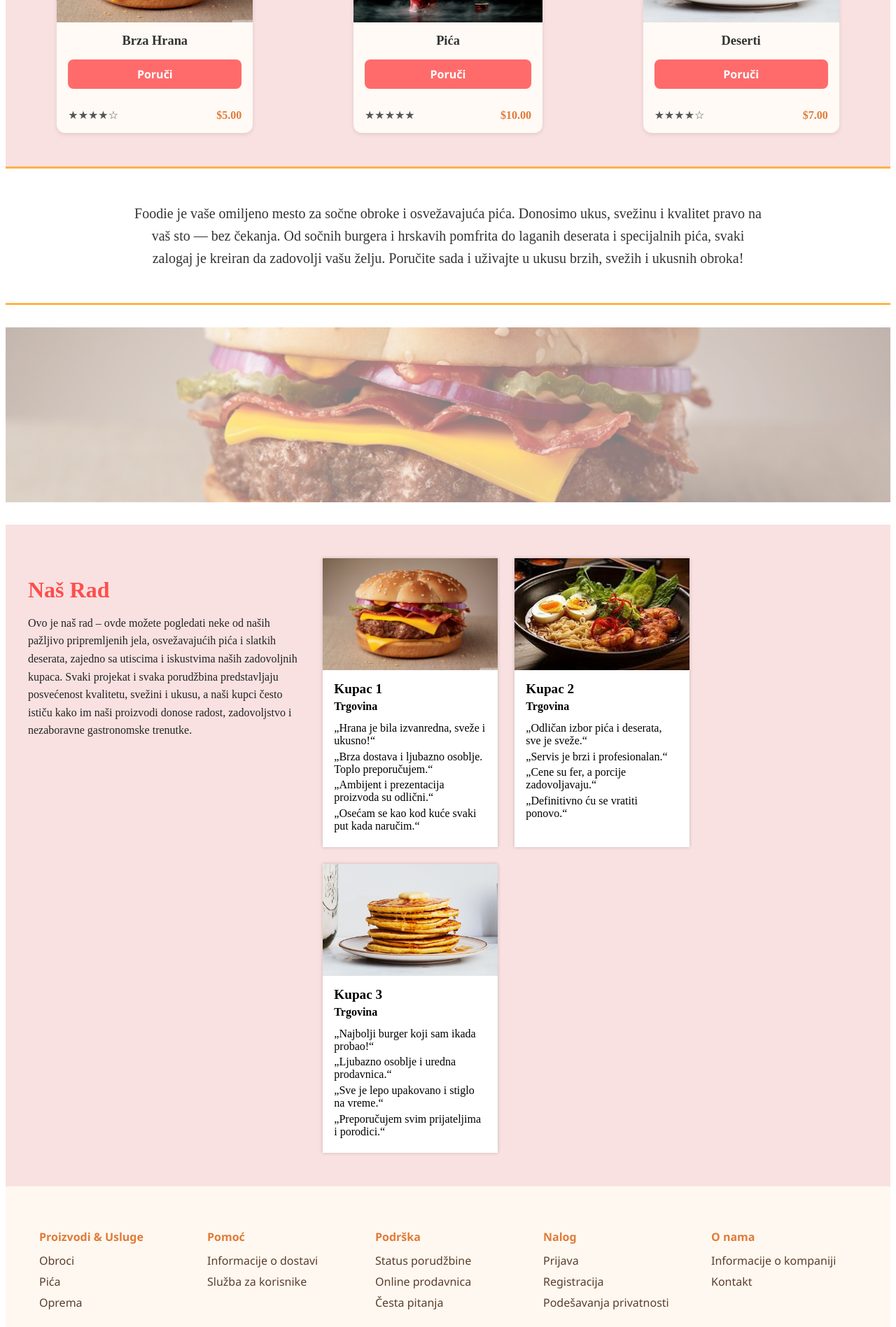
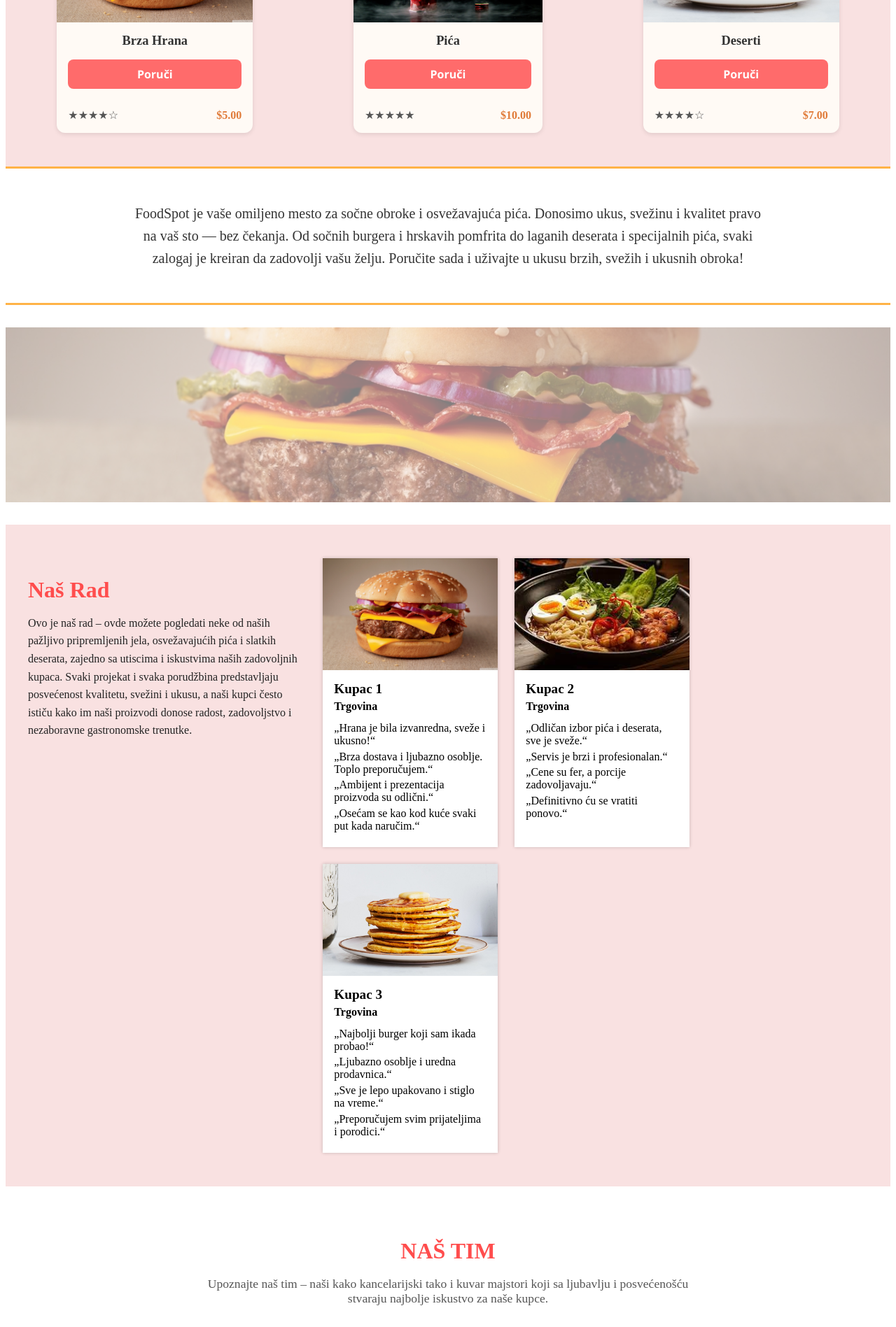
Before and after one commit to nikolavujovic04/domaci2, a React app: page / in a window 1280 px wide. Shown: the part 880-2777 px from the top of the page at 70% size. Built offline with nearby package versions, Linux system fonts and the light colour scheme; the HTML template or start-up script is replaced by a standard one.

Commit message:
Napravljena TeamMember sekcija i ubacena na stranu Home

```diff
--- /dev/null
+++ b/src/components/TeamMember.tsx
@@ -0,0 +1,20 @@
+import React from 'react';
+import styles from '../styles/TeamSection.module.scss';
+
+interface TeamMemberProps {
+  name: string;
+  role: string;
+  image: string;
+}
+
+const TeamMember: React.FC<TeamMemberProps> = ({ name, role, image }) => {
+  return (
+    <div className={styles.teamMember}>
+      <img src={image} alt={name} className={styles.teamMemberImage} />
+      <h3 className={styles.teamMemberName}>{name}</h3>
+      <p className={styles.teamMemberRole}>{role}</p>
+    </div>
+  );
+};
+
+export default TeamMember;
--- /dev/null
+++ b/src/components/TeamSection.tsx
@@ -0,0 +1,45 @@
+// src/components/TeamSection.tsx
+import React from 'react';
+import styles from '../styles/TeamSection.module.scss';
+import TeamMember from './TeamMember';
+
+import member1Image from '../assets/team-member.jpg';
+import member2Image from '../assets/member2.jpeg';
+import member3Image from '../assets/member3.jpg';
+import member4Image from '../assets/member4.jpg';
+
+interface TeamMemberData {
+  name: string;
+  role: string;
+  image: string;
+}
+
+const team: TeamMemberData[] = [
+  { name: 'Johnny Walker', role: 'Web Dizajner', image: member1Image },
+  { name: 'Kai Flex', role: 'Podrška', image: member2Image },
+  { name: 'Sarah Ringo', role: 'Šef', image: member3Image },
+  { name: 'Kate Smith', role: 'Kuvar', image: member4Image },
+];
+
+const TeamSection: React.FC = () => {
+  return (
+    <section className={styles.teamSection}>
+      <h2 className={styles.title}>NAŠ TIM</h2>
+      <p className={styles.subtitle}>
+        Upoznajte naš tim – naši kako kancelarijski tako i kuvar majstori koji sa ljubavlju i posvećenošću stvaraju najbolje iskustvo za naše kupce.
+      </p>
+      <div className={styles.teamMembers}>
+        {team.map((member, index) => (
+          <TeamMember
+            key={index}
+            name={member.name}
+            role={member.role}
+            image={member.image}
+          />
+        ))}
+      </div>
+    </section>
+  );
+};
+
+export default TeamSection;
--- a/src/pages/Home.tsx
+++ b/src/pages/Home.tsx
@@ -9,6 +9,7 @@ import ProductCard from "../components/ProductCard";
 import styles from "../styles/Home.module.scss";
 import Button from "../components/Button";
 import WorkSection from "../components/WorkSection";
+import TeamSection from "../components/TeamSection";
 
 // Kreiramo instance proizvoda koristeći klasu Product
 const CATEGORY_DATA = [
@@ -36,7 +37,7 @@ const Home: React.FC = () => {
           className={styles.heroBgImage}
         />
         <div className={styles.heroContent}>
-          <h1>Dobrodošli u Foodie</h1>
+          <h1>Dobrodošli u FoodSpot</h1>
           <p>Ukusni obroci, pića i deserti na dohvat ruke</p>
           <Link to="/shop">
             <Button text="Istraži Jelovnik" />
@@ -64,7 +65,7 @@ const Home: React.FC = () => {
       {/* O nama */}
       <section className={styles.about}>
         <p>
-          Foodie je vaše omiljeno mesto za sočne obroke i osvežavajuća pića.
+          FoodSpot je vaše omiljeno mesto za sočne obroke i osvežavajuća pića.
           Donosimo ukus, svežinu i kvalitet pravo na vaš sto — bez čekanja.
           Od sočnih burgera i hrskavih pomfrita do laganih deserata i
           specijalnih pića, svaki zalogaj je kreiran da zadovolji vašu želju.
@@ -81,6 +82,7 @@ const Home: React.FC = () => {
         />
       </section>
       <WorkSection/>
+      <TeamSection/>
     </main>
   );
 };
--- /dev/null
+++ b/src/styles/TeamSection.module.scss
@@ -0,0 +1,51 @@
+.teamSection {
+  text-align: center;
+  padding: 3rem 1rem;
+
+  h2 {
+    font-size: 2rem;
+    margin-bottom: 0.5rem;
+    color: #ff4d4d;
+  }
+
+  p {
+    font-size: 1.1rem;
+    margin-bottom: 2rem;
+    color: #555;
+    max-width: 700px;
+    margin-left: auto;
+    margin-right: auto;
+  }
+
+  .teamMembers {
+    display: flex;
+    justify-content: center;
+    flex-wrap: wrap;
+    gap: 4rem;
+  }
+}
+
+.teamMember {
+  max-width: 200px;
+  text-align: center;
+  margin-bottom: 2rem;
+}
+
+.teamMemberImage {
+  width: 150px;
+  height: 150px;
+  object-fit: cover;
+  border-radius: 50%;
+  margin-bottom: 1rem;
+}
+
+.teamMemberName {
+  font-size: 1.2rem;
+  margin-bottom: 0.3rem;
+  font-weight: 600;
+}
+
+.teamMemberRole {
+  font-size: 1rem;
+  color: #555;
+}
```
